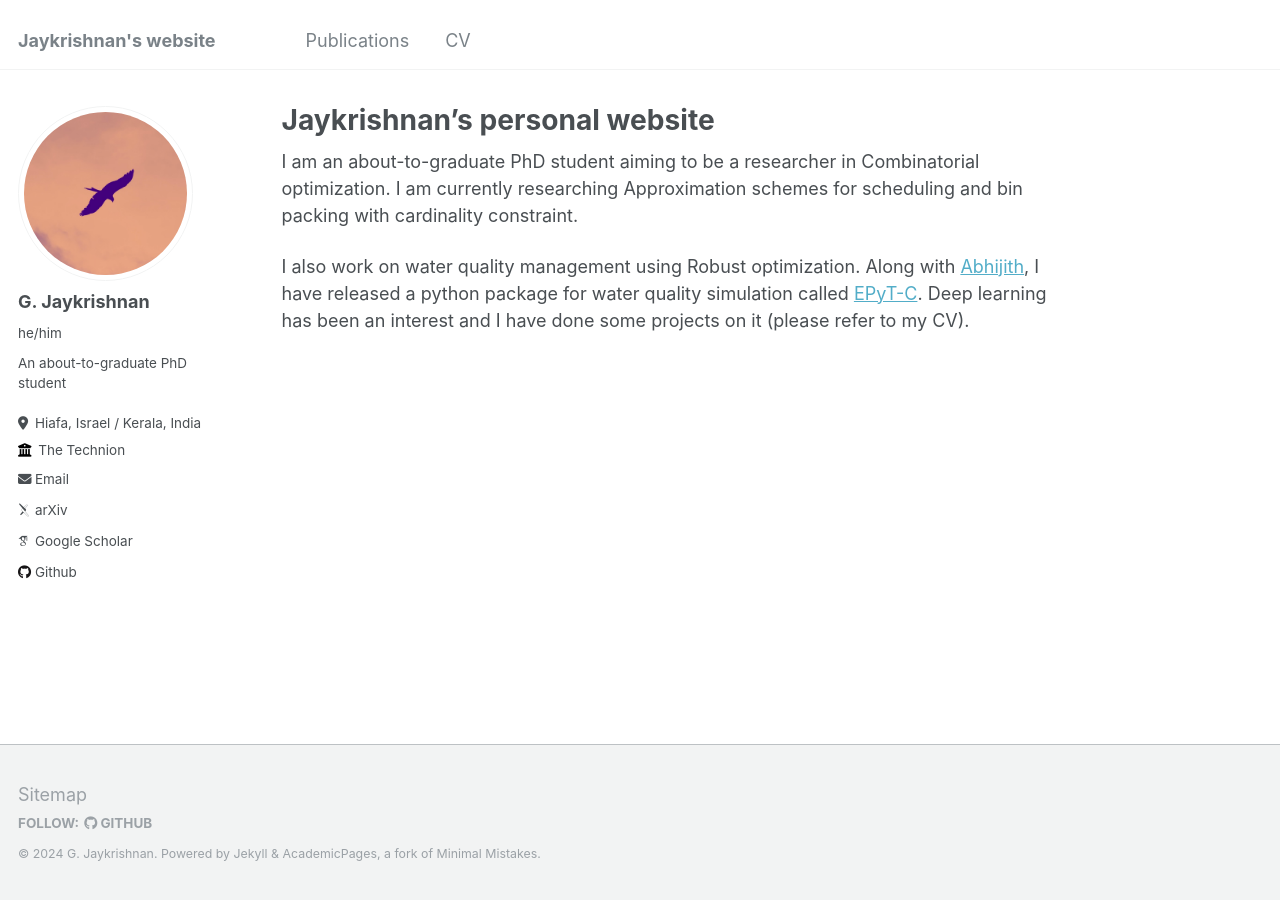
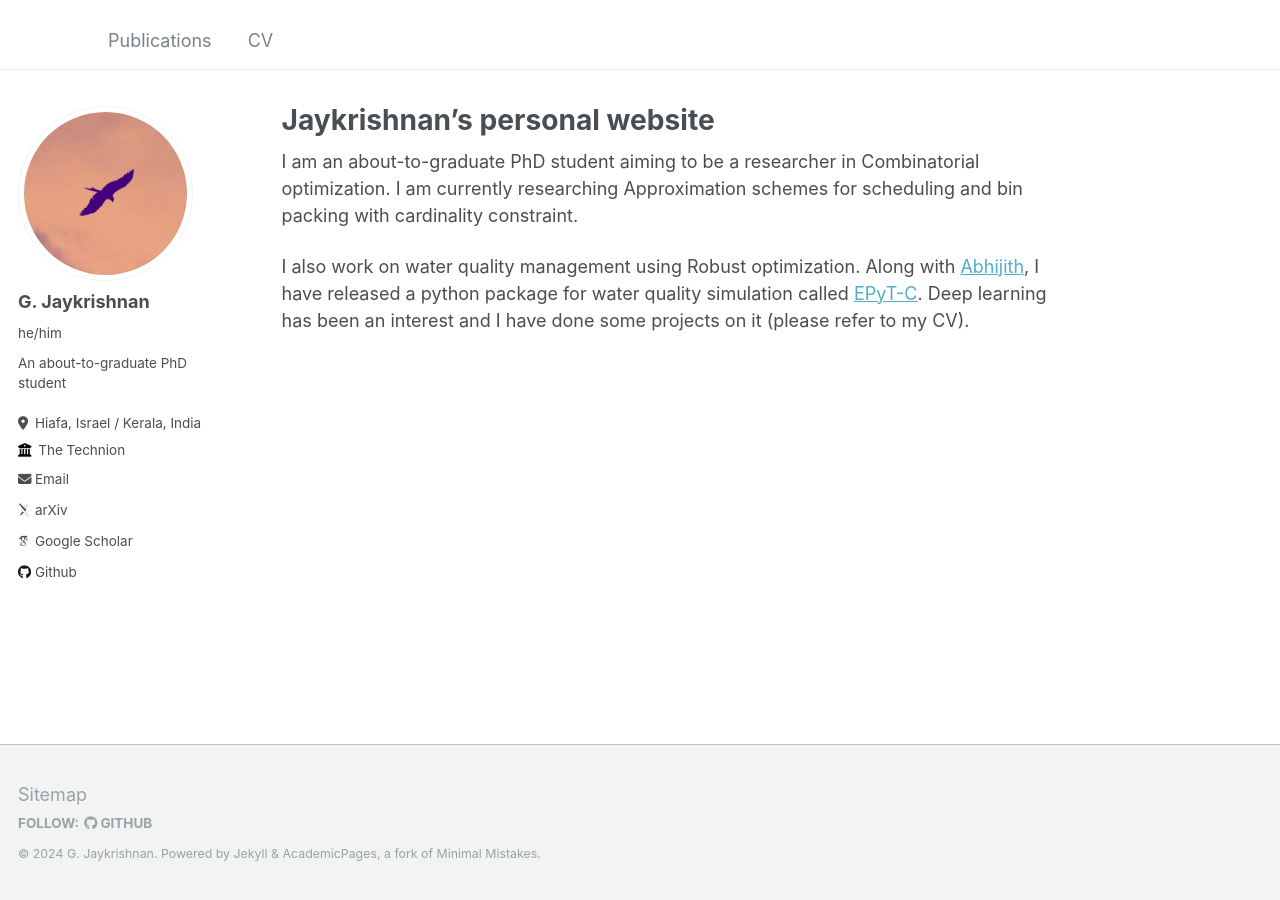
Before and after one commit to gjaykrishnan/gjaykrishnan.github.io, a Jekyll site: the page built from _pages/about.md, in a window 1280 px wide. Built offline with Jekyll 4.4.1, drawn with Linux system fonts in a browser that asks for light colours; some web fonts are replaced.

Commit message:
Update _config.yml

```diff
--- a/_config.yml
+++ b/_config.yml
@@ -8,13 +8,13 @@
 
 # Basic Site Settings
 locale                   : "en-US"
-title                    : "Jaykrishnan's website"
-title_separator          : " "
+title                    : " "
+title_separator          : "-"
 name                     : &name "G. Jaykrishnan"
 description              : &description "My personal website"
-url                      : https://g-jaykrishnan.github.io/ # the base hostname & protocol for your site e.g. "https://mmistakes.github.io"
+url                      : "https://gjaykrishnan.github.io/" # the base hostname & protocol for your site e.g. "https://mmistakes.github.io"
 baseurl                  : "" # the subpath of your site, e.g. "/blog"
-repository               : "g-jaykrishnan/gjaykrishnan.github.io"
+repository               : "gjaykrishnan/gjaykrishnan.github.io"
 
 # Site Author - The following control what appear as part of the author content on the side bar.
 #               If a field is blank the icon and link will not appear, otherwise it will be shown.
@@ -42,7 +42,7 @@
   bitbucket        : # Username - Update with your username on the site
   codepen          : # Username
   dribbble         : # Username
-  github           : "g-jaykrishnan"
+  github           : "gjaykrishnan"
   kaggle           : # Username
   stackoverflow    : # User number or user number and name (i.e., use "1" or "1/jeff-atwood")
 
```
